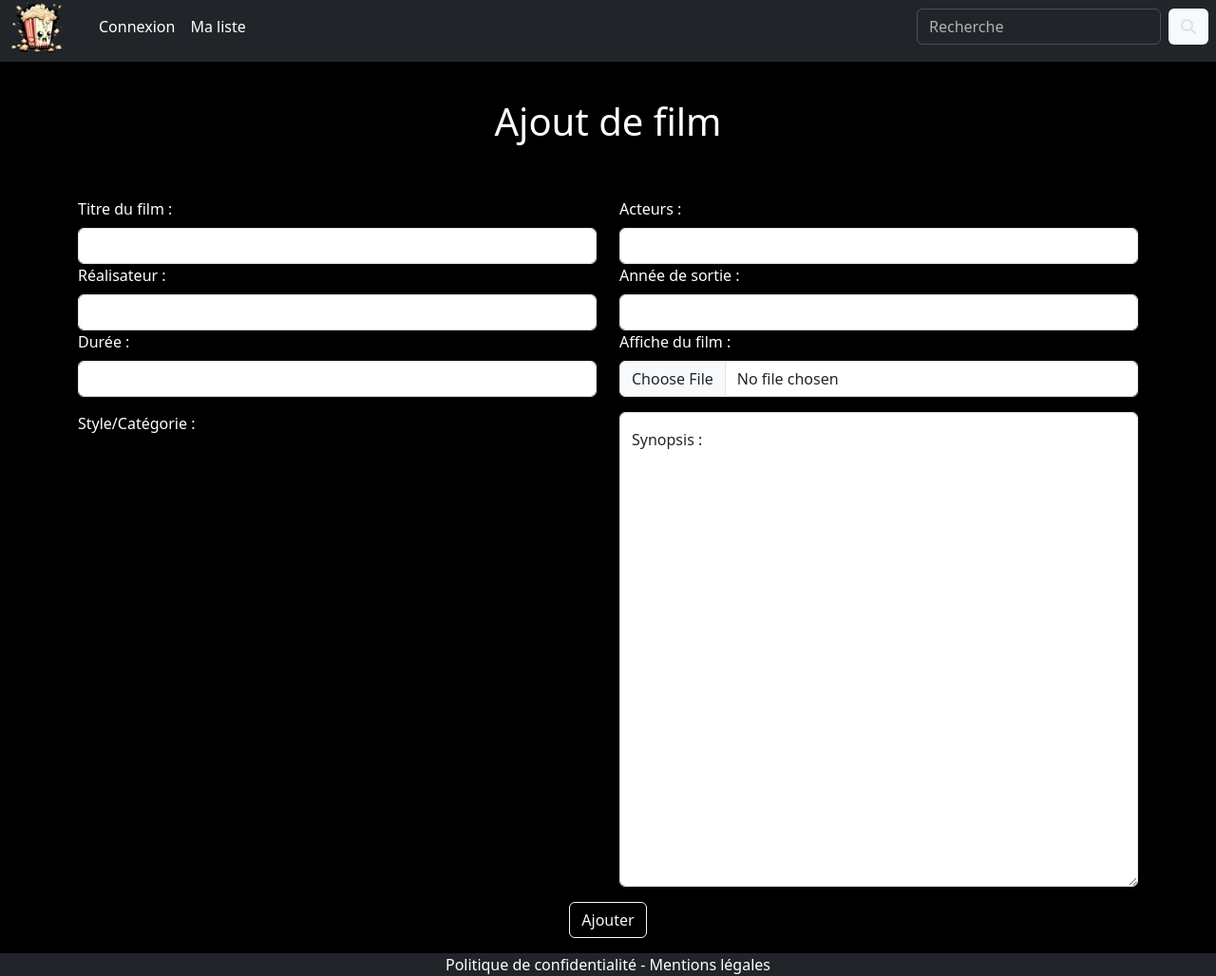
After one commit to Henri-ai/Projet_mvc, a PHP site: template views/dashboard/dashboard_create.php in a window 1280 px wide. The commit adds this page. Shown: the whole page at 95% size. Run offline with PHP 8.4, Linux system fonts and the light colour scheme; the template is opened without the code that fills it, so the values that code supplies are empty; some libraries are stand-ins or nearby versions.

Commit message:
19/05/2023

```diff
--- /dev/null
+++ b/config/config.php
@@ -0,0 +1,5 @@
+<?php
+define('REGEX_PSEUDO',"^([a-zA-Z0-9-_]{2,36})$");
+
+
+?>
--- /dev/null
+++ b/controllers/dashboard_home-controller.php
@@ -0,0 +1,5 @@
+<?php
+include __DIR__. '/../views/templates/header.php';
+include __DIR__. '/../views/dashboard/dashboard_home.php';
+include __DIR__ .'/../views/templates/footer.php';
+?>
--- a/controllers/login-controller.php
+++ b/controllers/login-controller.php
@@ -22,6 +22,9 @@
 }
 $passwordHash = password_hash($password, PASSWORD_DEFAULT);
 
+
+// if($error ['email']==false && $error['password']==false)
+
 }
 
 
--- /dev/null
+++ b/views/dashboard/dashboard_create.php
@@ -0,0 +1,86 @@
+<div class="container">
+    <div class="col-12">
+        <section>
+            <h1 class="text-white d-flex justify-content-center py-5">Ajout de film</h1>
+            <form autocomplete="off" method="post" id="formUser" enctype="multipart/form-data"  novalidate >
+                <!-- title -->
+                <div class="row">
+                    <div class="col-lg-6">
+                        <label for="titleMovie" class="form-label text-white">Titre du film : </label>
+                        <input type="text" name="titleMovie" class="form-control" id="titleMovie" value="">
+                        <small></small>
+                    </div>
+                    <!-- actor -->
+                    <div class="col-lg-6">
+                        <div class="autocomplete text-white">
+                            <label for="actor" class="form-label text-white">Acteurs :</label>
+                            <input type="text" name="actor" class="form-control" id="actor" value="">
+                        </div>
+                    </div>
+                </div>
+                <!-- director -->
+                <div class="row">
+                    <div class="col-lg-6">
+                        <div class="autocomplete text-white">
+                            <label for="director" class="form-label text-white">Réalisateur :</label>
+                            <input type="text" name="director" class="form-control" id="director" value="">
+                        </div>
+                    </div>
+                <!-- release date -->
+                    <div class="col-lg-6">
+                            <label for="releaseDate" class="form-label text-white">Année de sortie :</label>
+                            <input type="text" name="releaseDate" class="form-control" id="releaseDate" value="">
+                    </div>
+                </div>
+                <!-- duration -->
+                <div class="row">
+                    <div class="col-lg-6">
+                        <label for="duration" class="form-label text-white">Durée :</label>
+                        <input type="text" name="duration" class="form-control" id="duration" value="">
+                    </div>
+                <!-- picture -->
+                    <div class="col-lg-6">
+                        <label for="picture" class="form-label text-white">Affiche du film :</label>
+                        <input type="file" name="picture" class="form-control" id="picture" value="">
+                    </div>
+                </div>
+                <!-- styles -->
+                <div class="row">
+                    <div class="col text-white">
+                        <label class="mt-3">Style/Catégorie : </label>
+                        <?php
+                        foreach (STYLES as $key=>$value) {
+                            ?>
+                            <div class="form-check">
+                                <input class="form-check-input"
+                                    type="checkbox"
+                                    name="style[]"
+                                    id="style<?=$key?>"
+                                    value="<?=$key?>"
+                                    <?= (isset($selectedStyle) && in_array($key, $selectedStyle)) ? 'checked' : '' ?>
+                                >
+                                <label class="form-check-label" for="style<?=$key?>">
+                                    <?=$value?>
+                                </label>
+                            </div>
+                        <?php
+                        }
+                        ?>
+                        <small class="form-text error"><?= $error['style'] ?? '' ?></small>
+                    </div>
+                    <!-- synopsis -->
+                    <div class="col mt-3">
+                        <div class="form-floating">
+                            <textarea class="form-control" placeholder="Leave a comment here" id="synopsis" style="height: 500px"></textarea>
+                            <label for="synopsis">Synopsis :</label>
+                        </div>
+                    </div>
+                </div>
+                <!-- button -->
+                <div class="d-flex justify-content-center">
+                    <input type="submit" value="Ajouter" class="btn btn-outline-light my-3" id="validForm">
+                </div>
+            </form>
+        </section>
+    </div>
+</div>
--- a/views/templates/footer.php
+++ b/views/templates/footer.php
@@ -5,6 +5,7 @@
             <a class="text-white text-decoration-none" href="#">Mentions légales</a>
         </div>
     </footer>
+    <script src="/public/assets/js/script.js"></script>
     <script src="https://cdn.jsdelivr.net/npm/bootstrap@5.3.0-alpha1/dist/js/bootstrap.bundle.min.js"
         integrity="sha384-w76AqPfDkMBDXo30jS1Sgez6pr3x5MlQ1ZAGC+nuZB+EYdgRZgiwxhTBTkF7CXvN"
         crossorigin="anonymous"></script>
--- a/views/templates/header.php
+++ b/views/templates/header.php
@@ -16,7 +16,6 @@
         <header>
             <?php
             include __DIR__. '/nav.php';
-
             ?>
 
 
--- a/views/users/libraryUser.php
+++ b/views/users/libraryUser.php
@@ -6,7 +6,7 @@
                     <h1 class="text-white">Vos films</h1>
                 </div>
                 <div class="col">
-                    <a href="" class="btn btn-outline-dark border-white"><i class="fa-solid fa-gear" style="color: #ffffff;"></i></a>
+                    <a href="../controllers/preference-controller.php" class="btn btn-outline-dark border-white"><i class="fa-solid fa-gear" style="color: #ffffff;"></i></a>
                 </div>
             </div>
         </div>
--- a/views/users/login.php
+++ b/views/users/login.php
@@ -6,13 +6,13 @@
                 <form method="post" novalidate>
                     <div class="mb-3">
                         <label for="email" class="form-label text-white">Adresse mail :</label>
-                        <input type="email" name="email" class="form-control <?= isset($error['email']) ? 'errorField' : '' ?>" id="email" aria-describedby="email" value="<?= $email ?? '' ?>" require>
+                        <input type="email" name="email" class="form-control <?= isset($error['email']) ? 'errorField' : '' ?>" id="email" aria-describedby="email" value="<?= $email ?? '' ?>" required>
                         <small id="emailError" class="form-text error"><?= $error['email'] ?? '' ?></small>
                     </div>
-                    </div>
+
                     <div class="mb-3">
                         <label for="password" class="form-label text-white">Mot de passe :</label>
-                        <input type="password" name="password" class="form-control <?= isset($error['email']) ? 'errorField' : '' ?>" id="password" aria-describedby="password" value="<?= $password ?? '' ?>" require>
+                        <input type="password" name="password" class="form-control <?= isset($error['email']) ? 'errorField' : '' ?>" id="password" aria-describedby="password" value="<?= $password ?? '' ?>" required>
                         <small id="passwordError" class="form-text error"><?=$error['password'] ?? ''//coalescence si $error existe on l'affiche sinon ''(vide)?></small>
                     </div>
                     <div class="btnLogin">
```
Also changed, not shown: controllers/dashboard_create-controller.php (added, +38 -0 lines), controllers/preference-controller.php (added, +7 -0 lines), controllers/registration-controller.php (+60 -0 lines), views/templates/detail.php (+14 -4 lines), views/templates/preference.php (added, +25 -0 lines), views/users/registration.php (+9 -5 lines), public/assets/js/script.js (added), views/dashboard/dashboard_home.php (added).
